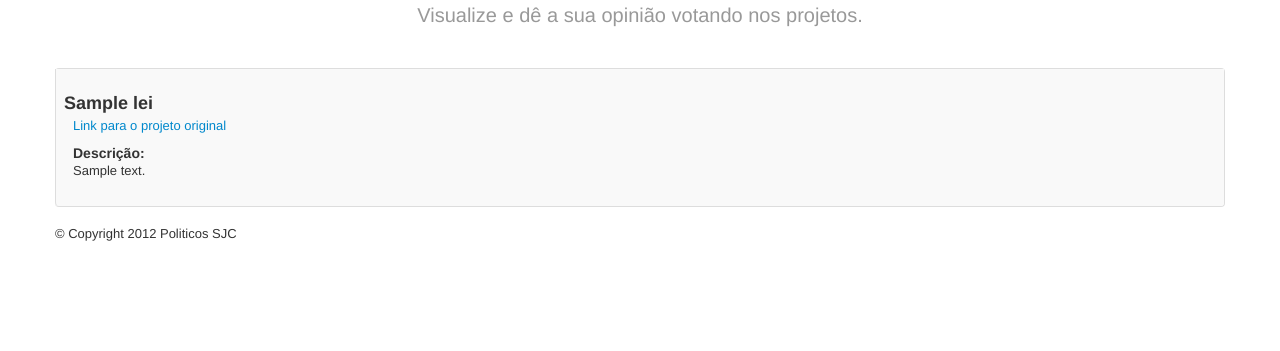
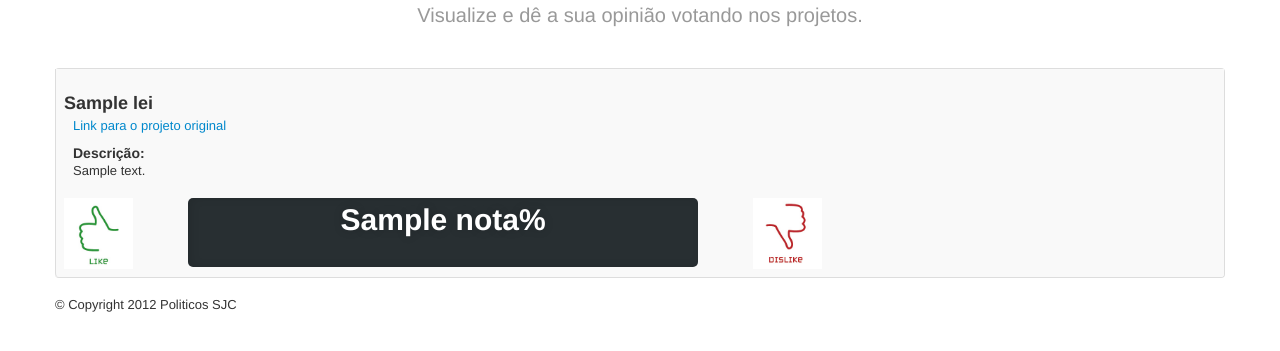
Before and after one commit to TapiocaAberta/monitor_legislativo, a Python web app: template workspace/ProjetosPoliticos/src/projetos/templates/html/projetos.html in a window 1280 px wide. Shown: the part 187-538 px from the top of the page. Run offline with Jinja, Linux system fonts and the light colour scheme; the template is opened without the code that fills it: most values are stand-ins (such as "Sample title", 1, 10 or a date in 2020); some libraries are stand-ins or nearby versions.

Commit message:
criacao da barra de notas dos projetos.

```diff
--- a/workspace/ProjetosPoliticos/src/commom/static/css/politicos.css
+++ b/workspace/ProjetosPoliticos/src/commom/static/css/politicos.css
@@ -1,5 +1,5 @@
 /* Marketing section of Overview
--------------------------------------------------- */
+ -------------------------------------------------- */
 .marketing {
 	text-align: center;
 	color: #5a5a5a;
@@ -35,3 +35,52 @@
 	display: block;
 	margin: 0 auto 30px;
 }
+
+/* CSS da Barra de Notas dos Projetos
+ -------------------------------------------------- */
+
+.loading-bar {
+	margin-bottom: 40px;
+	width: 500px;
+	margin: 0px auto;
+	height: 61px;
+	border-radius: 5px;
+	background-color: #282f32;
+	padding: 4px 5px;
+	box-shadow: inset 3px 0px 10px rgba(0,0,0,0.1);
+}
+
+.amount {
+	height: 60px;
+	border-radius: 5px;
+	white-space: nowrap;
+	overflow: hidden;
+	margin-top: -9px;
+}
+
+.loaded {
+	text-align: center;
+	font-family: Helvetica, sans-serif;
+	font-weight: bold;
+	position: relative;
+	top: 9px;
+	font-size: 30px;
+	text-shadow: 0px 0px 10px rgba(0,0,0,0.2);
+	color: #fff;
+	z-index: 9999;
+}
+
+.green {
+	background-color: #6F0;
+	box-shadow: inset 0px 4px 40px rgba(255,255,255,0.2), 0 10px 10px -5px #79aa1e, 0 7px 0 #628c14;
+}
+
+.blue {
+	background-color: #20b9c3;
+	box-shadow: inset 0px 4px 40px rgba(255,255,255,0.2), 0 10px 10px -5px #1e8aaa, 0 7px 0 #13768c;
+}
+
+.red {
+	background-color: #FF0024;
+	box-shadow: inset 0px 4px 40px rgba(255,255,255,0.2), 0 10px 10px -5px #d23333, 0 7px 0 #8c1212;
+}
--- a/workspace/ProjetosPoliticos/src/projetos/templates/html/projetos.html
+++ b/workspace/ProjetosPoliticos/src/projetos/templates/html/projetos.html
@@ -1,9 +1,14 @@
-{% extends "base.html" %} {% block nav%} {{ navbar("projetos")}}
-{%endblock %} {% block content %}
+{% extends "base.html" %}
+{% block nav%}
+{{ navbar("projetos")}}
+{%endblock %}
+{% block content %}
 <div class="marketing">
 	<h1>Listagem de Projetos.</h1>
-	<p class="marketing-byline">Visualize e dê a sua opinião votando
-		nos projetos.</p>
+	<p class="marketing-byline">
+		Visualize e dê a sua opinião votando
+		nos projetos.
+	</p>
 </div>
 
 <div class="row-fluid">
@@ -27,8 +32,30 @@
 							</p>
 						</dd>
 					</dl>
+					<div class="row-fluid">
+						<div class="span1 offset1">
+							<img src="commom/static/img/like.png" />
+						</div>
+						<div class="span6">
+							{% macro macroNota(nota=lei.nota) %}
+							<div class="loading-bar">
+								<div
+									{{'class="amount red"' if nota<49}}
+									{{'class="amount green"' if nota>50}}
+									style="width: {{lei.nota}}%;">
 
-					</td>
+									<div class="loaded">
+										{{lei.nota}}%
+									</div>
+									<div class="lines"></div>
+								</div>
+							</div> {% endmacro %}
+							{{ macroNota() }}
+						</div>
+						<div class="span1">
+							<img src="commom/static/img/dislike.png" />
+						</div>
+					</div></td>
 				</tr>
 				{% endfor %}
 			</tbody>
```
Also changed, not shown: workspace/ProjetosPoliticos/src/politicos/handler.py (+22 -1 lines), workspace/ProjetosPoliticos/src/politicos/templates/html/perfilPolitico.html (+19 -3 lines), workspace/ProjetosPoliticos/src/politicos/templates/html/politicos.html (+4 -3 lines), workspace/ProjetosPoliticos/src/projetos/handler.py (+18 -0 lines), workspace/ProjetosPoliticos/src/commom/static/img/dislike.png (added), workspace/ProjetosPoliticos/src/commom/static/img/like.png (added), 4 other files. Lines whose indentation alone changed are shown as unchanged.
